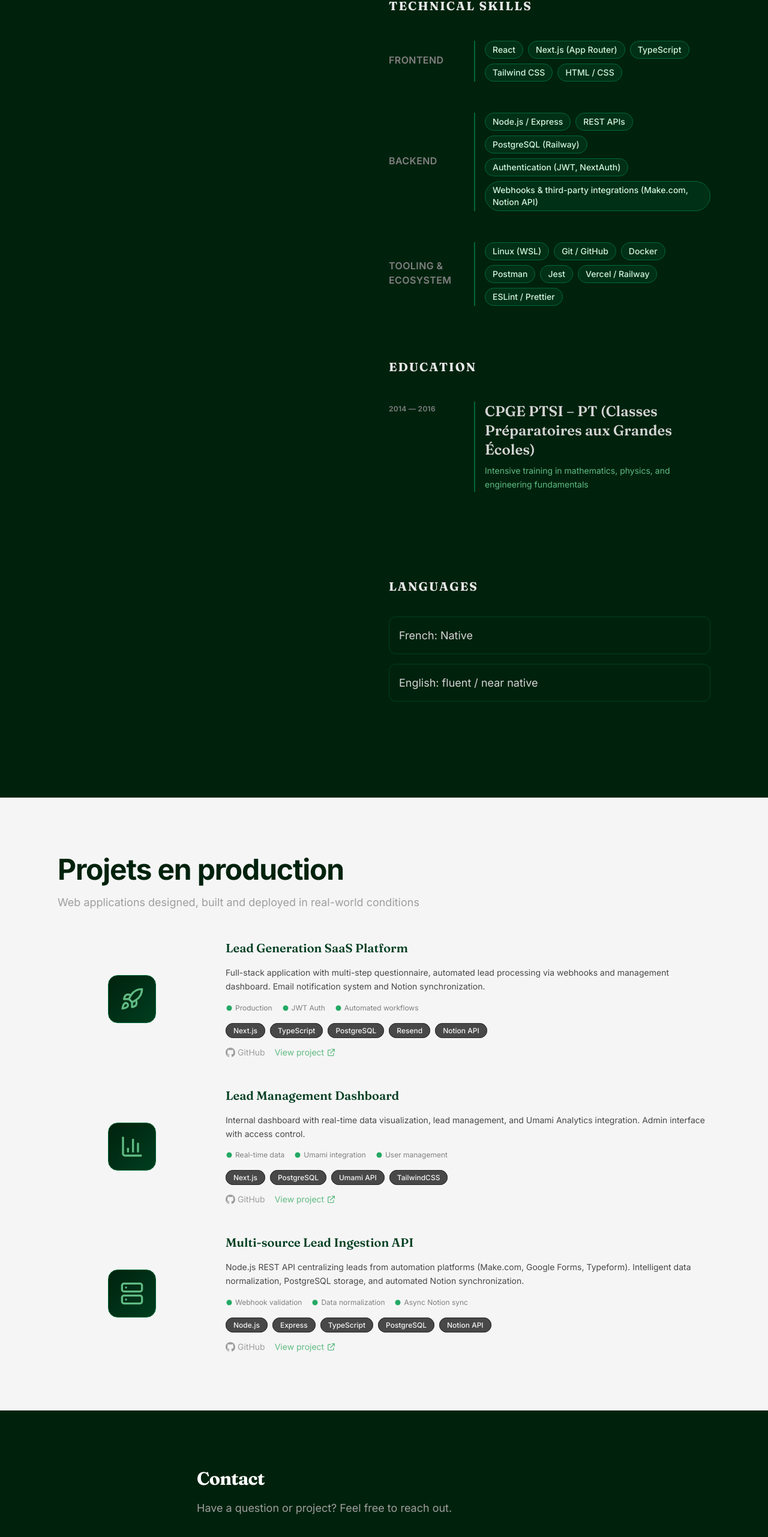
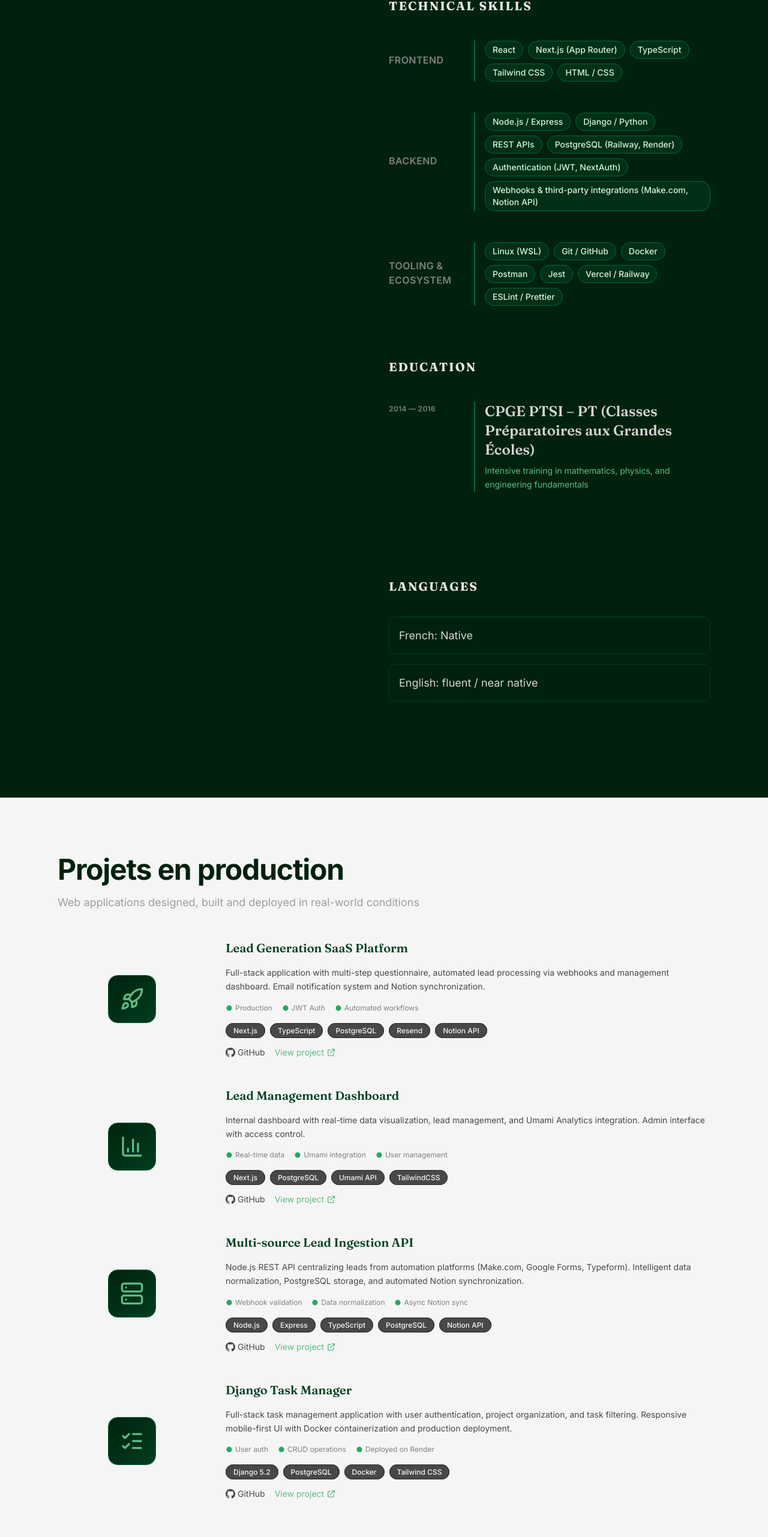
Before and after one commit to majitmambetzhumayev/portfolio-cv, a Next.js app: page /en in a window 1280 px wide. Shown: the part 1724-4287 px from the top of the page at 60% size. Built offline with nearby package versions, Linux system fonts and the light colour scheme.

Commit message:
added taskmanager project, changed hover animation of projects, changed skills cell from rounded-full to rounded-xl

```diff
--- a/src/components/cv/CVSection.tsx
+++ b/src/components/cv/CVSection.tsx
@@ -352,7 +352,7 @@ export default function CVSection() {
                     <ul className="flex flex-wrap gap-2">
                       {(t.raw('skills.categories.frontend') as string[]).map(skill => (
                         <li key={skill}>
-                          <div className="flex items-center rounded-full bg-forest-800/50 px-3 py-1 text-sm font-medium leading-5 text-forest-100 border border-forest-700 hover:scale-105 hover:bg-forest-400 hover:text-forest-900 transition duration-300 ease-in-out">
+                          <div className="flex items-center rounded-xl bg-forest-800/50 px-3 py-1 text-sm font-medium leading-5 text-forest-100 border border-forest-700 hover:scale-105 hover:bg-forest-400 hover:text-forest-900 transition duration-300 ease-in-out">
                             {skill}
                           </div>
                         </li>
@@ -377,7 +377,7 @@ export default function CVSection() {
                     <ul className="flex flex-wrap gap-2">
                       {(t.raw('skills.categories.backend') as string[]).map(skill => (
                         <li key={skill}>
-                          <div className="flex items-center rounded-full bg-forest-800/50 px-3 py-1 text-sm font-medium leading-5 text-forest-100 border border-forest-700 hover:scale-105 hover:bg-forest-400 hover:text-forest-900 transition duration-300 ease-in-out">
+                          <div className="flex items-center rounded-xl bg-forest-800/50 px-3 py-1 text-sm font-medium leading-5 text-forest-100 border border-forest-700 hover:scale-105 hover:bg-forest-400 hover:text-forest-900 transition duration-300 ease-in-out">
                             {skill}
                           </div>
                         </li>
@@ -402,7 +402,7 @@ export default function CVSection() {
                     <ul className="flex flex-wrap gap-2">
                       {(t.raw('skills.categories.tools') as string[]).map(skill => (
                         <li key={skill}>
-                          <div className="flex items-center rounded-full bg-forest-800/50 px-3 py-1 text-sm font-medium leading-5 text-forest-100 border border-forest-700 hover:scale-105 hover:bg-forest-400 hover:text-forest-900 transition duration-300 ease-in-out">
+                          <div className="flex items-center rounded-xl bg-forest-800/50 px-3 py-1 text-sm font-medium leading-5 text-forest-100 border border-forest-700 hover:scale-105 hover:bg-forest-400 hover:text-forest-900 transition duration-300 ease-in-out">
                             {skill}
                           </div>
                         </li>
--- a/src/components/projects/ProjectIcon.tsx
+++ b/src/components/projects/ProjectIcon.tsx
@@ -1,8 +1,8 @@
 // components/projects/ProjectIcon.tsx
-import { Rocket, BarChart3, Server } from 'lucide-react';
+import { Rocket, BarChart3, Server, ListChecks } from 'lucide-react';
 import Image from 'next/image';
 
-type ProjectId = 'saas' | 'management' | 'api';
+type ProjectId = 'saas' | 'management' | 'api' | 'taskmanager';
 
 interface ProjectIconProps {
   projectId: ProjectId;
@@ -15,6 +15,7 @@ export default function ProjectIcon({ projectId, image }: ProjectIconProps) {
     saas: Rocket,
     management: BarChart3,
     api: Server,
+    taskmanager: ListChecks,
   };
 
   const Icon = defaultIcons[projectId];
--- a/src/components/projects/ProjectsSection.tsx
+++ b/src/components/projects/ProjectsSection.tsx
@@ -6,12 +6,13 @@ export default function ProjectsSection() {
   const t = useTranslations('projects');
 
   // fetches projects from messages
-  const projectIds = ['saas', 'management', 'api'] as const;
+  const projectIds = ['saas', 'management', 'api', 'taskmanager'] as const;
 
   const projectImages: Record<(typeof projectIds)[number], string | undefined> = {
     saas: '',
     management: '',
     api: '',
+    taskmanager: '',
   };
 
   return (
@@ -39,7 +40,7 @@ export default function ProjectsSection() {
               className="group relative grid sm:grid-cols-8 gap-4 sm:gap-8 transition-all"
             >
               {/* Background glow on hover */}
-              <div className="absolute -inset-x-4 -inset-y-4 z-0 hidden rounded-lg transition motion-reduce:transition-none lg:-inset-x-6 lg:block lg:group-hover:bg-forest-800/10" />
+              <div className="absolute -inset-x-4 -inset-y-4 z-0 hidden group-hover:shadow-xl rounded-lg transition motion-reduce:transition-none lg:-inset-x-6 lg:block lg:group-hover:bg-neutral-400/10" />
 
               {/* Project icon/image*/}
               <div className="flex items-center justify-center z-10 sm:col-span-2">
@@ -94,7 +95,7 @@ export default function ProjectsSection() {
                       href={project.github}
                       target="_blank"
                       rel="noopener noreferrer"
-                      className="inline-flex items-center gap-1 text-neutral-400 hover:text-forest-400 transition-colors"
+                      className="inline-flex items-center gap-1 text-neutral-700 hover:text-forest-700 transition-colors"
                     >
                       <svg className="h-4 w-4" fill="currentColor" viewBox="0 0 16 16">
                         <path d="M8 0C3.58 0 0 3.58 0 8c0 3.54 2.29 6.53 5.47 7.59.4.07.55-.17.55-.38 0-.19-.01-.82-.01-1.49-2.01.37-2.53-.49-2.69-.94-.09-.23-.48-.94-.82-1.13-.28-.15-.68-.52-.01-.53.63-.01 1.08.58 1.23.82.72 1.21 1.87.87 2.33.66.07-.52.28-.87.51-1.07-1.78-.2-3.64-.89-3.64-3.95 0-.87.31-1.59.82-2.15-.08-.2-.36-1.02.08-2.12 0 0 .67-.21 2.2.82.64-.18 1.32-.27 2-.27.68 0 1.36.09 2 .27 1.53-1.04 2.2-.82 2.2-.82.44 1.1.16 1.92.08 2.12.51.56.82 1.27.82 2.15 0 3.07-1.87 3.75-3.65 3.95.29.25.54.73.54 1.48 0 1.07-.01 1.93-.01 2.2 0 .21.15.46.55.38A8.013 8.013 0 0016 8c0-4.42-3.58-8-8-8z" />
--- a/src/messages/en.json
+++ b/src/messages/en.json
@@ -63,8 +63,9 @@
         "frontend": ["React", "Next.js (App Router)", "TypeScript", "Tailwind CSS", "HTML / CSS"],
         "backend": [
           "Node.js / Express",
+          "Django / Python",
           "REST APIs",
-          "PostgreSQL (Railway)",
+          "PostgreSQL (Railway, Render)",
           "Authentication (JWT, NextAuth)",
           "Webhooks & third-party integrations (Make.com, Notion API)"
         ],
@@ -122,6 +123,14 @@
       "highlights": ["Webhook validation", "Data normalization", "Async Notion sync"],
       "github": "https://github.com/majitmambetzhumayev/lead-ingestion-api",
       "demo": "https://lead-ingestion-api-production.up.railway.app/api/health"
+    },
+    "taskmanager": {
+      "title": "Django Task Manager",
+      "description": "Full-stack task management application with user authentication, project organization, and task filtering. Responsive mobile-first UI with Docker containerization and production deployment.",
+      "tech": ["Django 5.2", "PostgreSQL", "Docker", "Tailwind CSS"],
+      "highlights": ["User auth", "CRUD operations", "Deployed on Render"],
+      "github": "https://github.com/majitmambetzhumayev/django_task_manager",
+      "demo": "https://django-task-manager-yi49.onrender.com"
     }
   },
   "contact": {
--- a/src/messages/fr.json
+++ b/src/messages/fr.json
@@ -63,8 +63,9 @@
         "frontend": ["React", "Next.js (App Router)", "TypeScript", "Tailwind CSS", "HTML / CSS"],
         "backend": [
           "Node.js / Express",
+          "Django / Python",
           "APIs REST",
-          "PostgreSQL (Railway)",
+          "PostgreSQL (Railway, Render)",
           "Authentification (JWT, NextAuth)",
           "Webhooks & intégrations tierces (Make.com, Notion API)"
         ],
@@ -122,6 +123,14 @@
       "highlights": ["Validation webhooks", "Normalisation data", "Sync Notion async"],
       "github": "https://github.com/majitmambetzhumayev/lead-ingestion-api",
       "demo": "https://lead-ingestion-api-production.up.railway.app/api/health"
+    },
+    "taskmanager": {
+      "title": "Django Task Manager",
+      "description": "Application full-stack de gestion de tâches avec authentification utilisateur, organisation par projets et filtrage avancé. Interface responsive mobile-first avec conteneurisation Docker et déploiement en production.",
+      "tech": ["Django 5.2", "PostgreSQL", "Docker", "Tailwind CSS"],
+      "highlights": ["Auth utilisateur", "CRUD complet", "Déployé sur Render"],
+      "github": "https://github.com/majitmambetzhumayev/django_task_manager",
+      "demo": "https://django-task-manager-yi49.onrender.com"
     }
   },
   "contact": {
```
